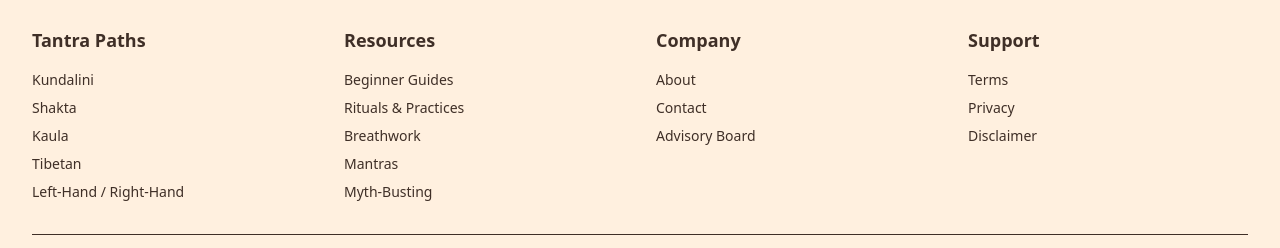
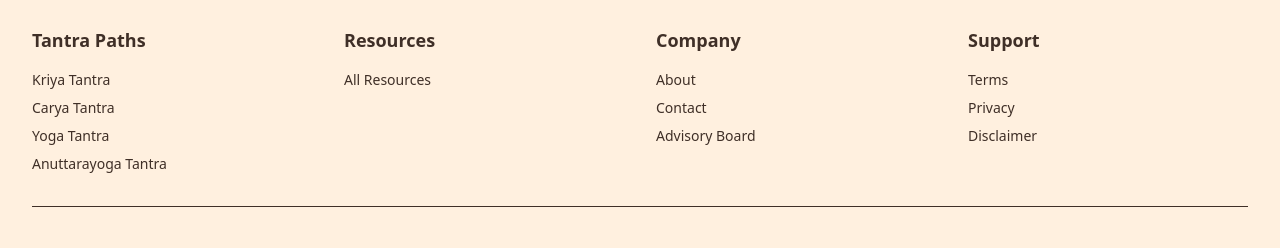
Before and after one commit to HarshalPatel1972/a1-tantra, a Next.js app: page / in a window 1280 px wide. Shown: the part 9241-9489 px from the top of the page. Built offline with nearby package versions, Linux system fonts and the light colour scheme; no server answers.

Commit message:
Cleanup navigation and footer: sync Tantra Paths with home section and hide un-implemented resources

```diff
--- a/components/Footer.tsx
+++ b/components/Footer.tsx
@@ -53,42 +53,34 @@ export default function Footer() {
             <ul className="space-y-2 text-sm font-body">
               <li>
                 <Link
-                  href="/paths/kundalini"
+                  href="/paths/kriya"
                   className="hover:text-soft-gold transition"
                 >
-                  Kundalini
+                  Kriya Tantra
                 </Link>
               </li>
               <li>
                 <Link
-                  href="/paths/shakta"
+                  href="/paths/carya"
                   className="hover:text-soft-gold transition"
                 >
-                  Shakta
+                  Carya Tantra
                 </Link>
               </li>
               <li>
                 <Link
-                  href="/paths/kaula"
+                  href="/paths/yoga"
                   className="hover:text-soft-gold transition"
                 >
-                  Kaula
+                  Yoga Tantra
                 </Link>
               </li>
               <li>
                 <Link
-                  href="/paths/tibetan"
+                  href="/paths/anuttarayoga"
                   className="hover:text-soft-gold transition"
                 >
-                  Tibetan
-                </Link>
-              </li>
-              <li>
-                <Link
-                  href="/paths/left-hand"
-                  className="hover:text-soft-gold transition"
-                >
-                  Left-Hand / Right-Hand
+                  Anuttarayoga Tantra
                 </Link>
               </li>
             </ul>
@@ -98,6 +90,15 @@ export default function Footer() {
           <div>
             <h4 className="font-title text-lg font-bold mb-4">Resources</h4>
             <ul className="space-y-2 text-sm font-body">
+              <li>
+                <Link
+                  href="/resources"
+                  className="hover:text-soft-gold transition"
+                >
+                  All Resources
+                </Link>
+              </li>
+              {/* Temp removed until pages are ready
               <li>
                 <Link
                   href="/resources/beginner"
@@ -138,6 +139,7 @@ export default function Footer() {
                   Myth-Busting
                 </Link>
               </li>
+              */}
             </ul>
           </div>
 
--- a/components/Navbar.tsx
+++ b/components/Navbar.tsx
@@ -113,8 +113,6 @@ export default function Navbar() {
   const navLinks = [
     { label: "RESOURCES", href: "/resources" },
     { label: "TANTRA PATHS", href: "#tantra-paths" },
-    { label: "THERAPIES", href: "/therapies" },
-    { label: "SESSIONS", href: "/sessions" },
   ];
 
   return (
--- a/data/content.ts
+++ b/data/content.ts
@@ -1,45 +1,31 @@
 export const tantraPaths = [
   {
-    id: "shakta",
-    name: "Shakta Tantra",
+    id: "kriya",
+    name: "Kriya Tantra",
     description:
-      "The path of the Divine Feminine. Shakta Tantra honors Shakti as the cosmic energy and primary force.",
-    icon: "🌸",
-  },
-  {
-    id: "kundalini",
-    name: "Kundalini Tantra",
-    description:
-      "Awakening the serpent energy. Work with kundalini through pranayama, mantras, and mudras.",
-    icon: "🐍",
-  },
-  {
-    id: "kaula",
-    name: "Kaula Tantra",
-    description:
-      "The family path. Kaula integrates daily life, relationships, and sacred sexuality into spiritual practice.",
-    icon: "💑",
-  },
-  {
-    id: "tibetan",
-    name: "Tibetan Tantra",
-    description:
-      "Buddhist Tantra from Tibet. Combines deity yoga, visualization, and transformation practices.",
+      "Action Tantra. Emphasizes external practices and ritual action: physical purity, ritual bathing, mantra recitation, and ceremonial conduct.",
     icon: "🕉️",
   },
   {
-    id: "right-hand",
-    name: "Right-Hand Tantra",
+    id: "carya",
+    name: "Carya Tantra",
     description:
-      "Daksha Marga. Traditional, ritualistic, and aligned with brahminical practices.",
-    icon: "☀️",
+      "Method Tantra. Balances outer ritual with inner meditative stability, focusing on devotion and visualization.",
+    icon: "🕯️",
   },
   {
-    id: "left-hand",
-    name: "Left-Hand Tantra",
+    id: "yoga",
+    name: "Yoga Tantra",
     description:
-      "Vama Marga. Transgressive, boundary-dissolving practices for rapid transformation.",
-    icon: "🌙",
+      "Union Tantra. Focuses primarily on internal meditative transformation and precise visualization of energy systems.",
+    icon: "✨",
+  },
+  {
+    id: "anuttarayoga",
+    name: "Anuttarayoga Tantra",
+    description:
+      "Highest Union Tantra. Focuses on the non-dual union of wisdom and compassion for rapid enlightenment.",
+    icon: "💠",
   },
 ];
 
--- a/data/search-index.ts
+++ b/data/search-index.ts
@@ -121,20 +121,4 @@ export const searchIndex: SearchResult[] = [
     url: "/#tantra-paths",
     category: "Tantra Path",
   },
-
-  // Detailed Paths (from TantraPathsGuides)
-  {
-    title: "Shakta Tantra",
-    description:
-      "The path of the Divine Feminine, honoring Shakti as the cosmic creative energy.",
-    url: "/#shakta",
-    category: "Tantra Path",
-  },
-  {
-    title: "Kundalini Tantra",
-    description:
-      "Awakening the serpent energy coiled at the base of the spine through initiation and practice.",
-    url: "/#kundalini",
-    category: "Tantra Path",
-  },
 ];
```
